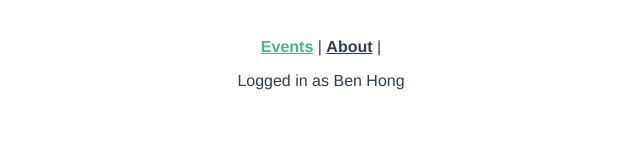
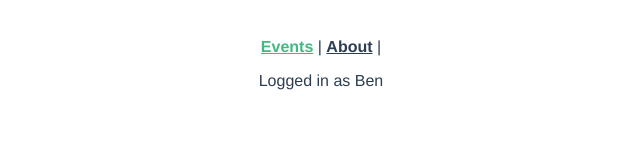
Before and after one commit to yxj0312/real-world-vue-3-composition-api, a Vue app: page / in a window 1280 px wide. Shown: the top 160 px of the page, without its empty margins (319-959 px from the left). Built offline with nearby package versions, Linux system fonts and the light colour scheme; no server answers.

Commit message:
add event

```diff
--- a/src/App.vue
+++ b/src/App.vue
@@ -13,7 +13,7 @@ const useStore = useUserStore()
           <RouterLink :to="{ name: 'event-list' }">Events</RouterLink> |
           <RouterLink :to="{ name: 'about' }">About</RouterLink>
           |
-          <p>Logged in as {{ useStore.user }}</p>
+          <p>Logged in as {{ useStore.firstName }}</p>
         </nav>
       </div>
     </header>
--- a/src/stores/EventStore.js
+++ b/src/stores/EventStore.js
@@ -7,4 +7,7 @@ export const useEventStore = defineStore('EventStore', {
       event: {},
     }
   },
+  getters: {
+    numberOfEvents: (state) => state.events.length,
+  },
 })
--- a/src/stores/UserStore.js
+++ b/src/stores/UserStore.js
@@ -8,7 +8,7 @@ export const useUserStore = defineStore('UserStore', {
   },
   getters: {
     firstName() {
-      return this.user.split('')[0]
+      return this.user.split(' ')[0]
     },
   },
 })
```
